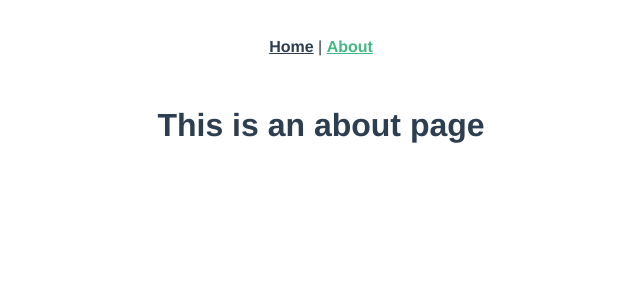
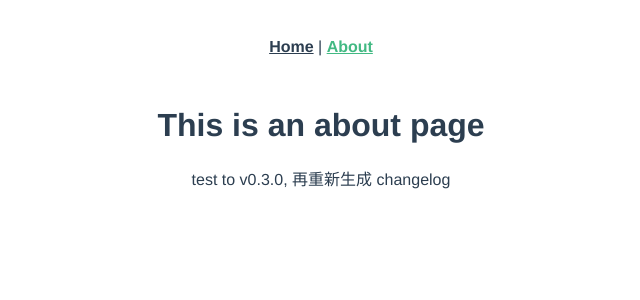
Before and after one commit to dev-zuo/commitizen-practice-demo, a Vue app: page /about in a window 1280 px wide. Shown: the top 300 px of the page, without its empty margins (319-959 px from the left). Built offline with nearby package versions, Linux system fonts and the light colour scheme.

Commit message:
feat(version): update to v0.3.0

```diff
--- a/src/views/About.vue
+++ b/src/views/About.vue
@@ -1,5 +1,7 @@
 <template>
   <div class="about">
     <h1>This is an about page</h1>
+    <p>test to v0.3.0, 再重新生成 changelog</p>
+    <p></p>
   </div>
 </template>
```
Also changed, not shown: 1 other file (tests, documents, lock files or other folders).
